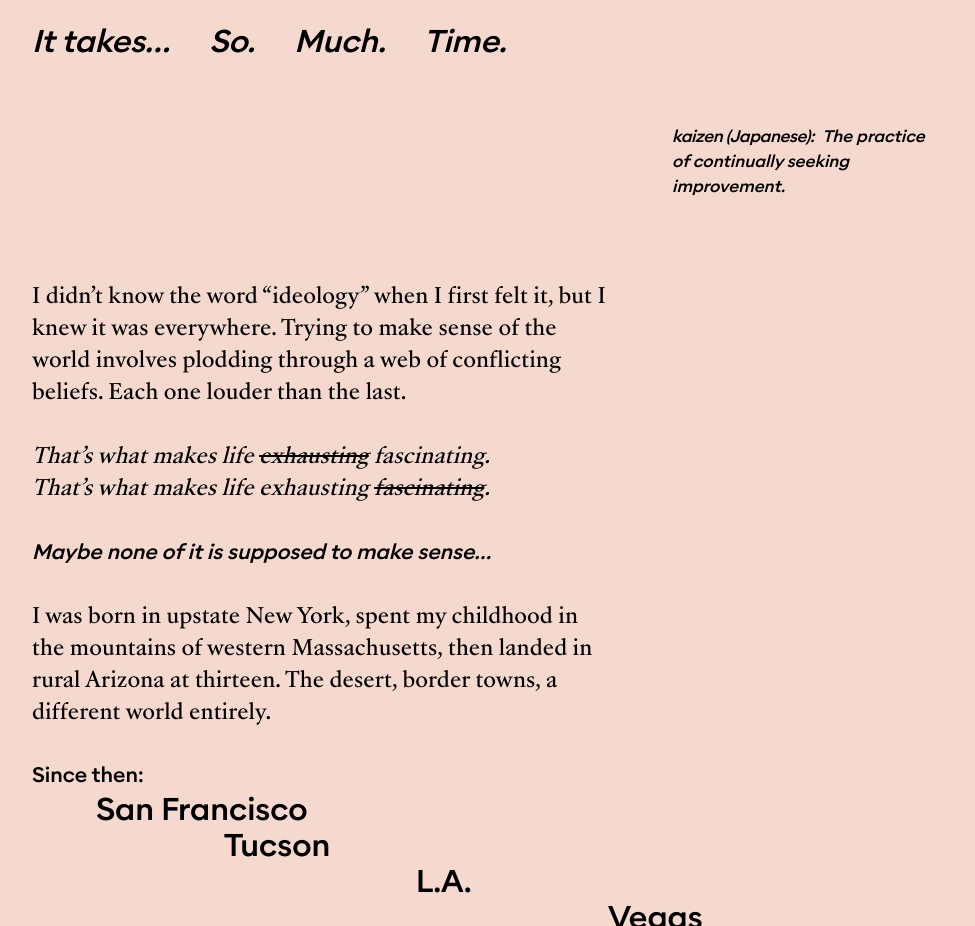
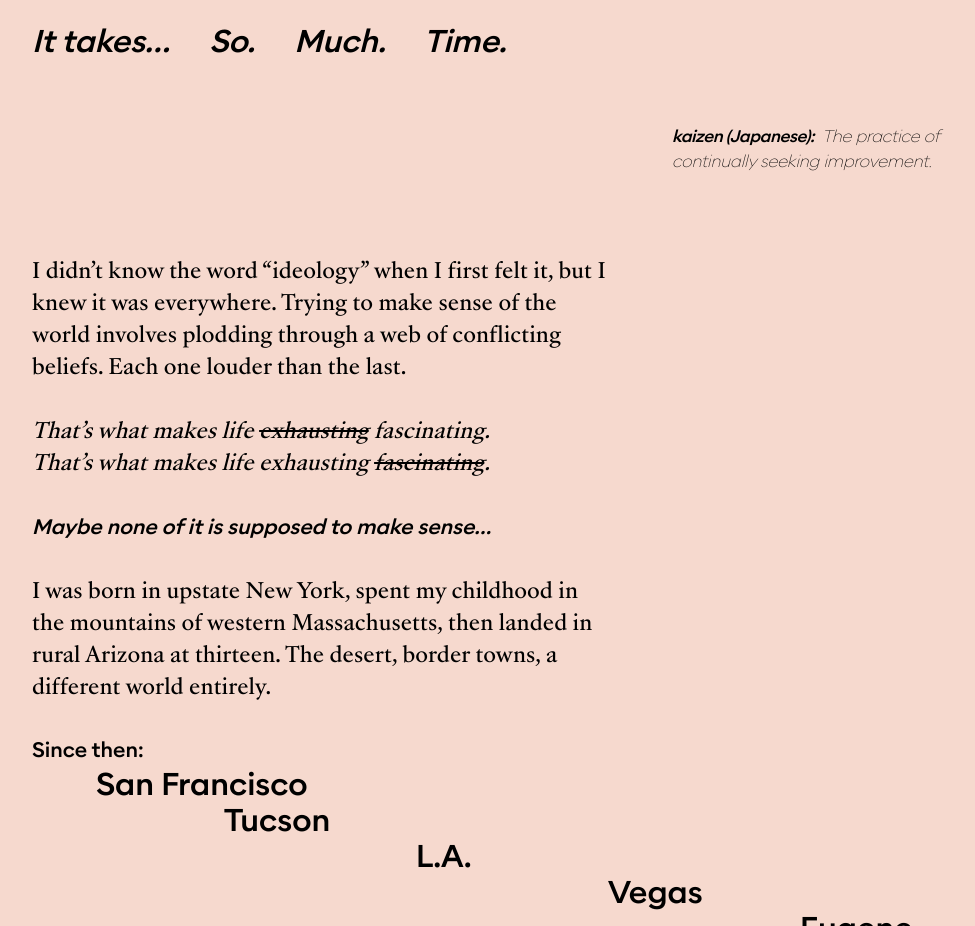
Before and after one commit to Alex-L-Crane/alexcrane-xyz, a Vue app: page /about in a window 1280 px wide. Shown: the part 1300-2226 px from the top of the page, without its empty margins (304-1279 px from the left). Built offline with nearby package versions, Linux system fonts and the light colour scheme.

Commit message:
changed kaisen definition on about page to thin font.

```diff
--- a/src/views/AboutSection.vue
+++ b/src/views/AboutSection.vue
@@ -49,7 +49,7 @@ import garagePhotoSrcset from '@/assets/images/garage-photo-cropped.png?w=480;80
         <div class="lg:pl-[40rem] mb-8 lg:mb-16">
           <div class="flex align-baseline lg:max-w-[18rem] pt-6 lg:pt-8 pb-4 relative z-0">
             <p><span class="alaska tracking-tight mr-2"><em>kaizen (Japanese):</em></span>
-              <em class="alaska">The practice of continually seeking improvement.</em>
+              <em class="alaska font-thin">The practice of continually seeking improvement.</em>
             </p>
           </div>
         </div>
```
